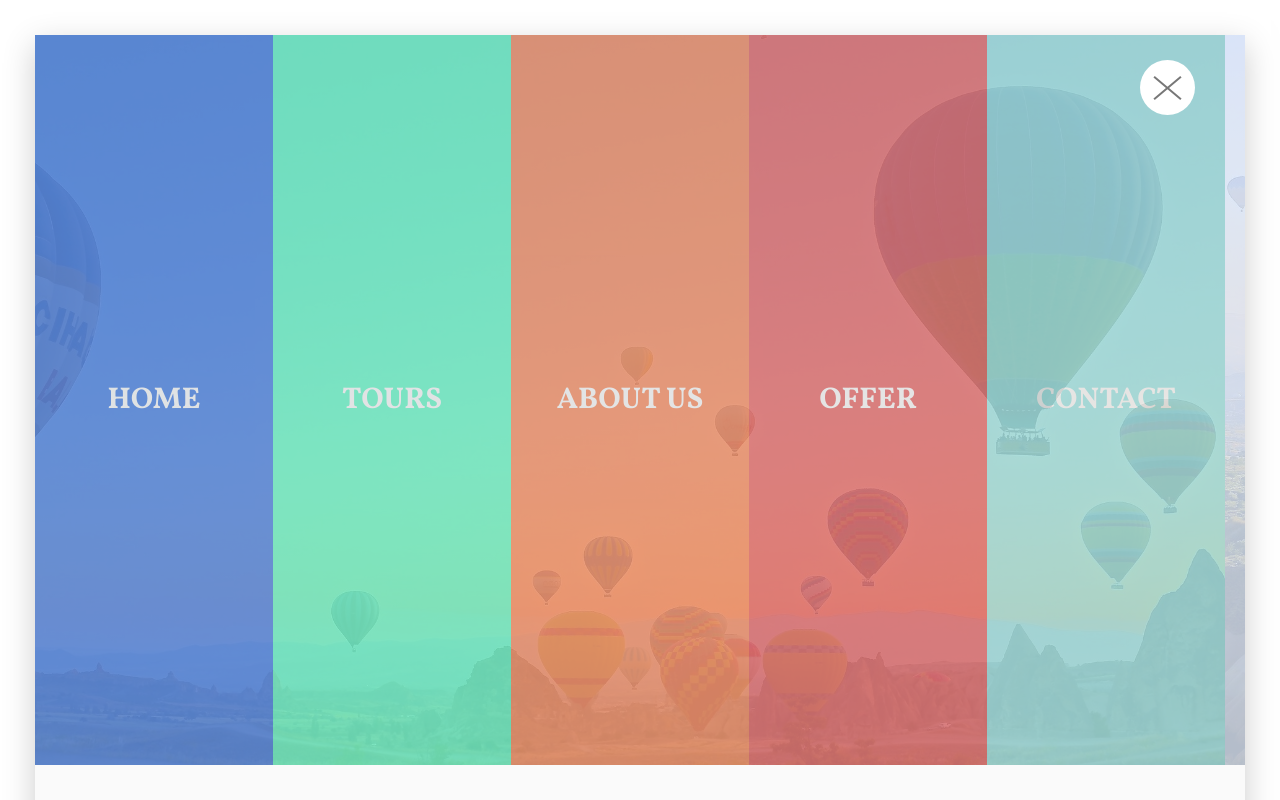
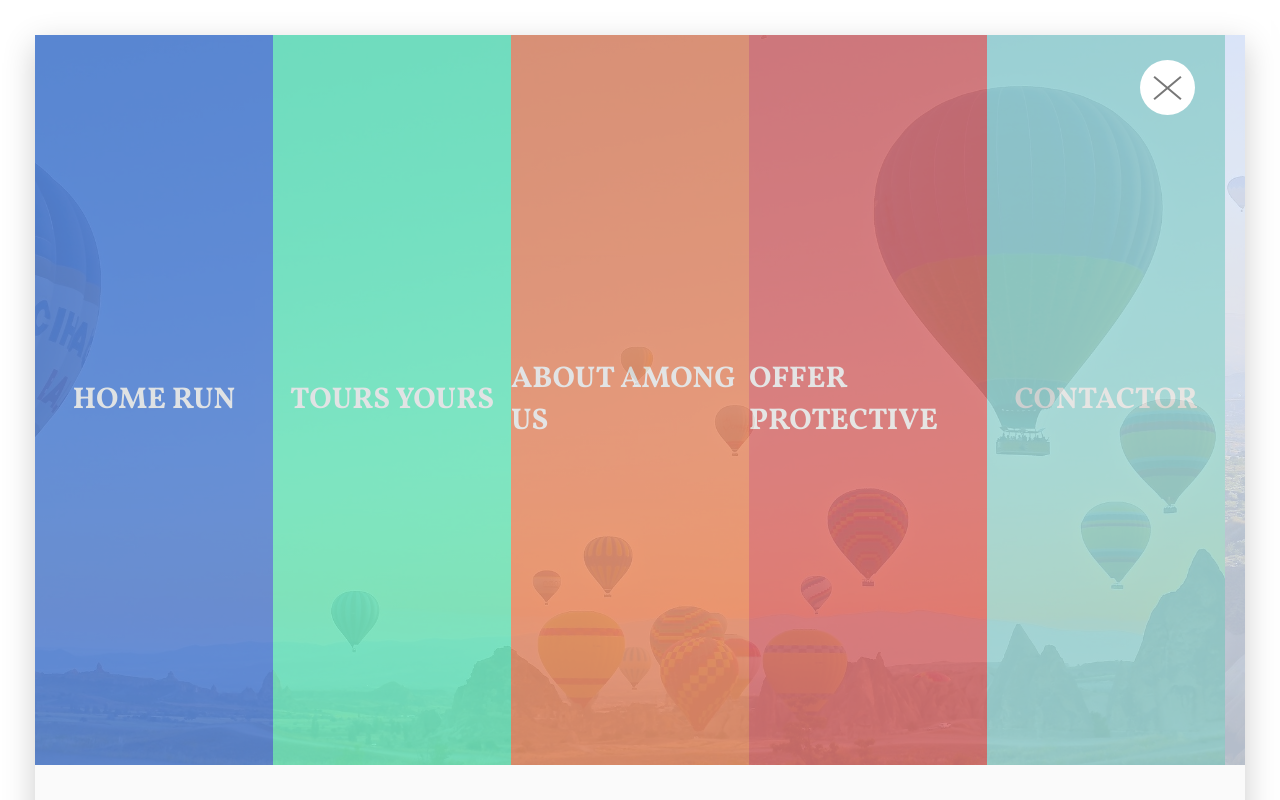
Before and after one commit to tedomasbro/html-The-Road-Final, a plain HTML site: page index.html in a window 1280 px wide. Both pictures are taken after a click on the element 92 px from the left and 92 px from the top of the page. Shown: the top 800 px of the page. Drawn offline with Linux system fonts and the light colour scheme.

Commit message:
ditambahkan isi

```diff
--- a/index.html
+++ b/index.html
@@ -26,11 +26,11 @@
             <div class="line line-2"></div>
           </div>
           <div class="nav-list">
-            <a href="#" class="nav-link center">Home</a>
-            <a href="#" class="nav-link center">Tours</a>
-            <a href="#" class="nav-link center">About Us</a>
-            <a href="#" class="nav-link center">Offer</a>
-            <a href="#" class="nav-link center">Contact</a>
+            <a href="#" class="nav-link center">Home Run</a>
+            <a href="#" class="nav-link center">Tours Yours</a>
+            <a href="#" class="nav-link center">About Among Us</a>
+            <a href="#" class="nav-link center">Offer Protective</a>
+            <a href="#" class="nav-link center">Contactor</a>
           </div>
         </nav>
       </div>
```
